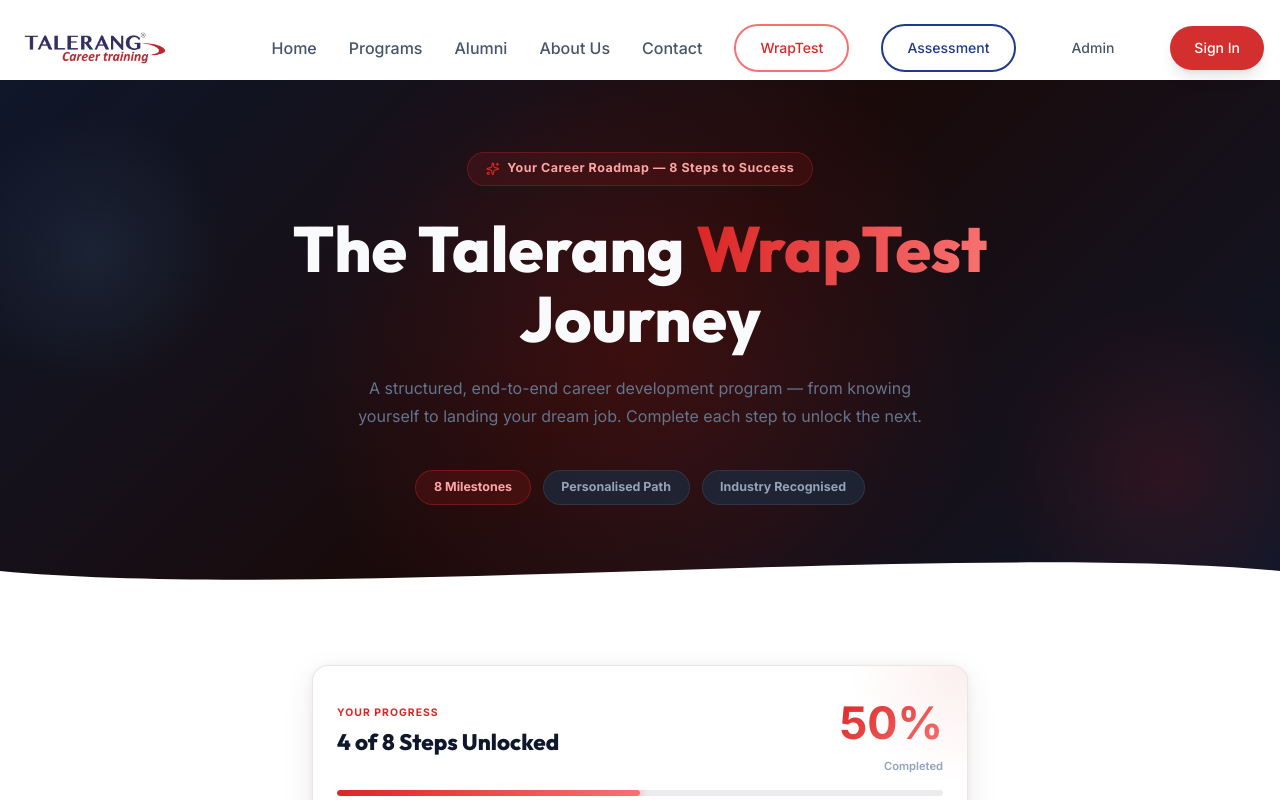
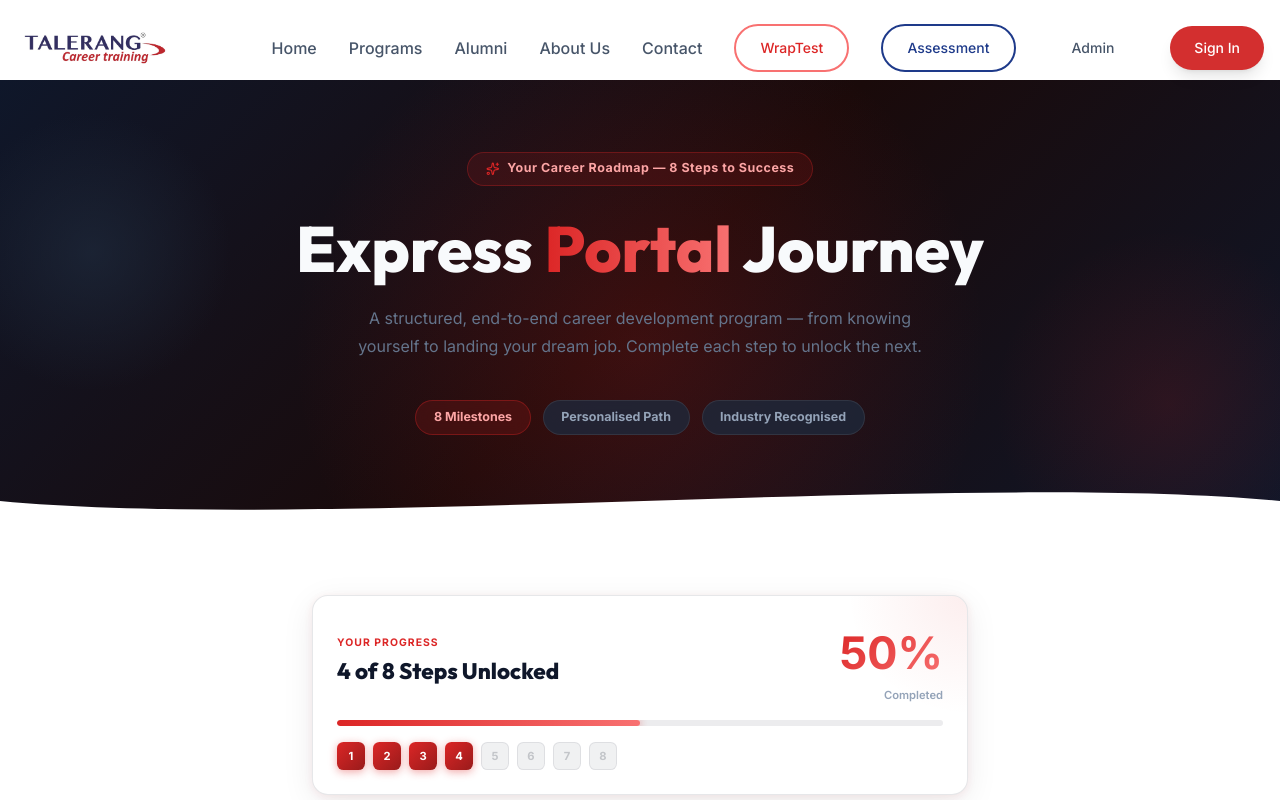
Before and after one commit to Sakshamraina07/Talerang_Work, a React (Vite) app: page /wraptest in a window 1280 px wide. Shown: the top 800 px of the page. Built offline with nearby package versions, Linux system fonts and the light colour scheme.

Commit message:
fix: rename hero heading to Express Portal Journey

```diff
--- a/src/pages/WrapTest.jsx
+++ b/src/pages/WrapTest.jsx
@@ -412,15 +412,15 @@ const WrapTest = () => {
                     </div>
 
                     <h1 style={{ fontSize: 'clamp(2.5rem, 6vw, 4rem)', fontWeight: 900, color: '#F8FAFC', lineHeight: 1.1, marginBottom: '1.25rem' }}>
-                        The Talerang{' '}
+                        Express{' '}
                         <span style={{
                             backgroundImage: 'linear-gradient(90deg, #DC2626, #F87171)',
                             WebkitBackgroundClip: 'text',
                             WebkitTextFillColor: 'transparent',
                         }}>
-                            WrapTest
+                            Portal
                         </span>
-                        <br />Journey
+                        {' '}Journey
                     </h1>
 
                     <p style={{ fontSize: '1rem', color: '#64748B', maxWidth: '36rem', margin: '0 auto 2.5rem', lineHeight: 1.75 }}>
```
